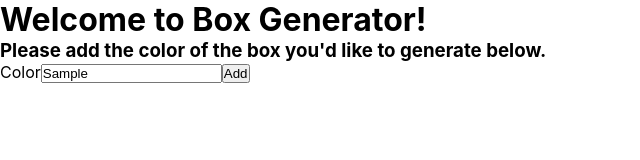
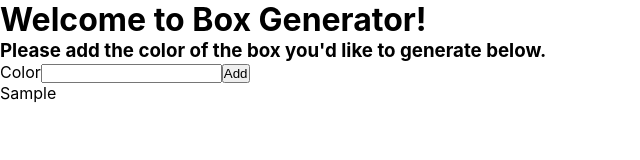
Before and after one commit to jlstern3/first_react, a React (Create React App) app in the folder 2_react/2_functional_components/box-generator/: page / in a window 1280 px wide. Both pictures are taken after typing "Sample" into the empty fields and a click on the button "Add". Shown: the top 160 px of the page, without its empty margins (0-640 px from the left). Built offline with nearby package versions, Linux system fonts and the light colour scheme.

Commit message:
Iterates through boxList

```diff
--- a/2_react/2_functional_components/box-generator/src/components/ColorForm.js
+++ b/2_react/2_functional_components/box-generator/src/components/ColorForm.js
@@ -13,15 +13,15 @@ const ColorForm = () => {
     //     width: "200px",
     //     height: "200px",
     // };
-    // setNewColor("");
+
     const[newColor, setNewColor] = useState("");
     const[boxList, setBoxList] = useState([]);
 
     const submitHandler = (e) => {
         e.preventDefault();
-        setBoxList([newColor]);
+        setBoxList([newColor, ...boxList]);
+        setNewColor("");
     }
-
     return(
         <div>
             <form onSubmit={(e) => submitHandler(e)}>
@@ -29,9 +29,15 @@ const ColorForm = () => {
                 <input
                     type="text"
                     name="newColor"
+                    value={newColor}
                     onChange = {(e) => setNewColor(e.target.value)} />
                 <button type="submit">Add</button>
             </form>
+            {
+                boxList.map((color, colorListIndex) => (
+                    <p key={colorListIndex}>{color}</p>
+                ))
+            }
             {/* <div style={boxStyle}>Placeholder</div> */}
         </div>
     )
```
